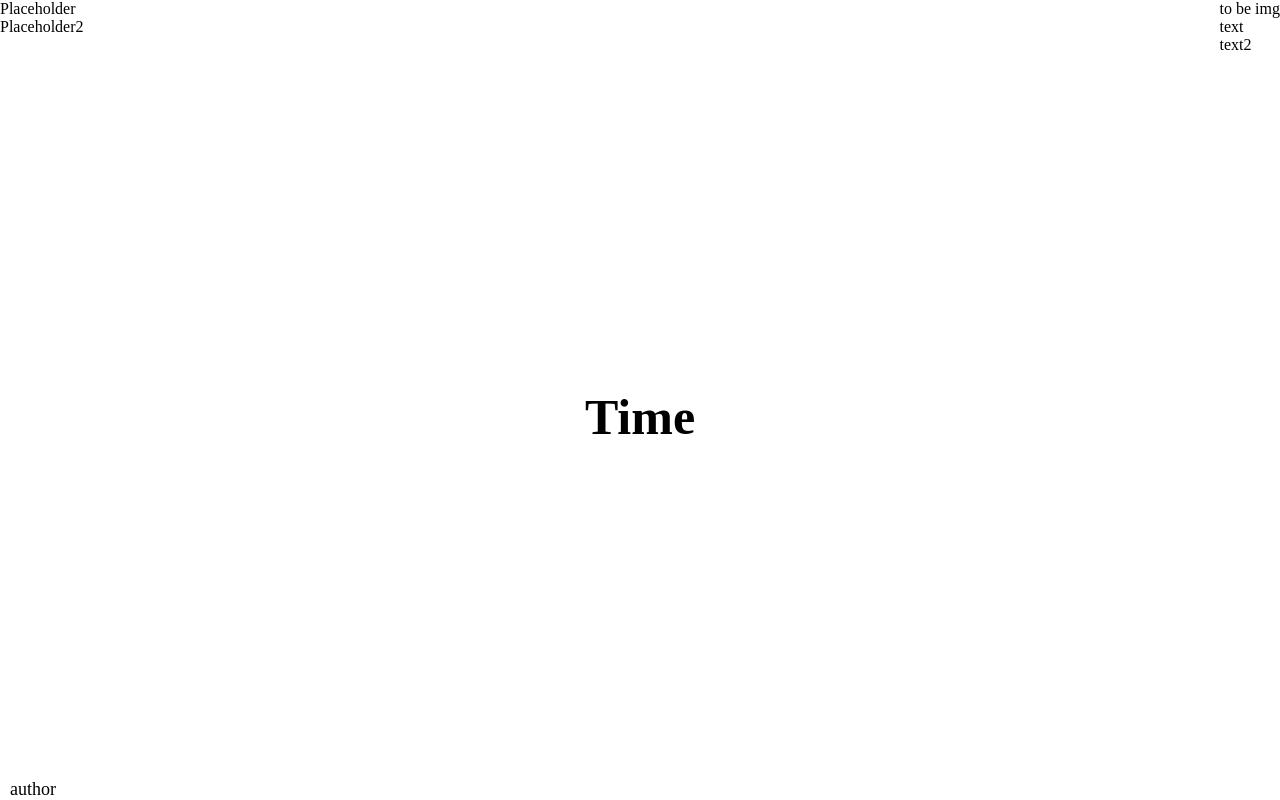
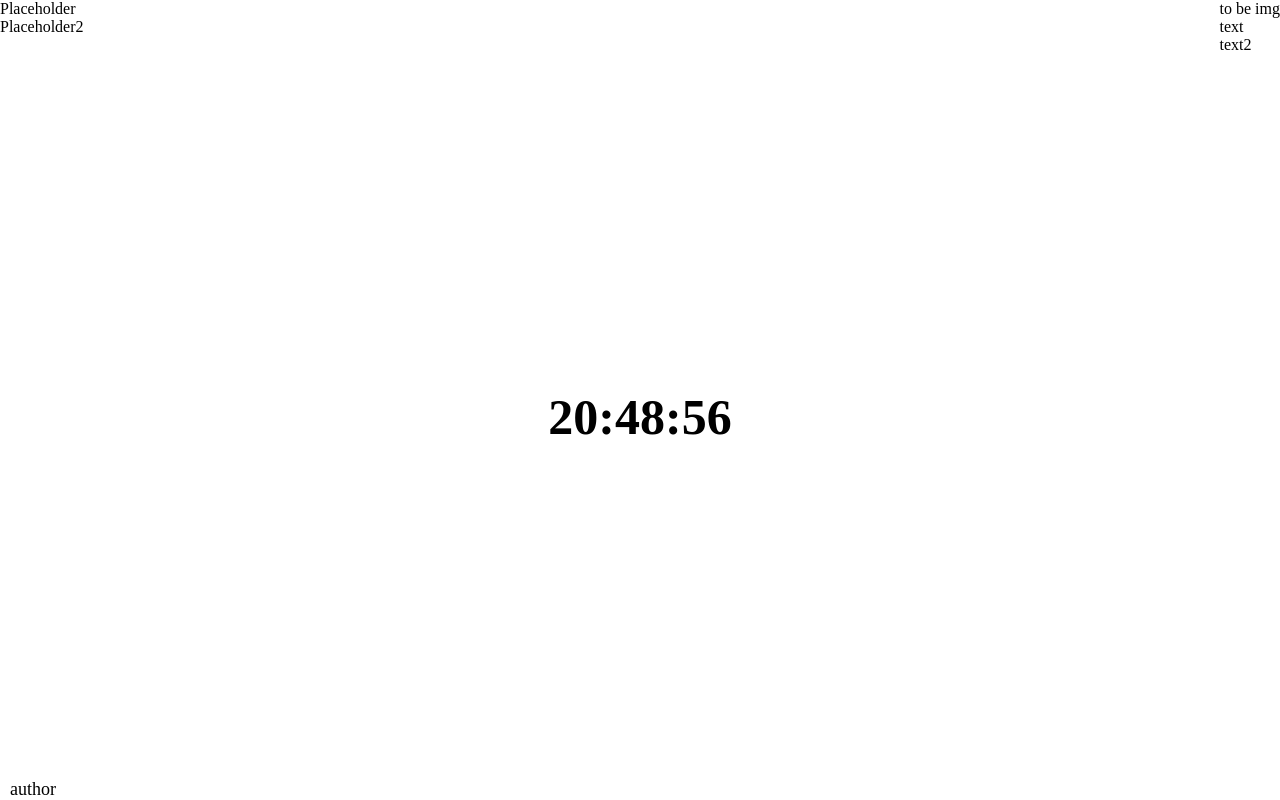
Before and after one commit to jjconway23/dashboard, a plain HTML site: page index.html in a window 1280 px wide. Drawn offline with Linux system fonts and the light colour scheme; no server answers.

Commit message:
import time function and add to setInterval so it updates every second

```diff
--- a/index.html
+++ b/index.html
@@ -25,6 +25,6 @@
     <footer>
         <p id="author">author</p>
     </footer>
-    <script src="js/index.js"></script>
+    <script type="module" src="js/index.js"></script>
 </body>
 </html>
--- a/js/index.js
+++ b/js/index.js
@@ -1,3 +1,5 @@
+import {getTime} from "../utils/getTime.js"
+
 async function getBackground(){
     const response = await fetch("https://api.unsplash.com/photos/random?client_id=Wg_AeGIbG1-4lntKf27nJRi3ZzGuNCSPMcfPdNix4Mo&orientation=landscape&query=supercars")
     if(!response.ok){
@@ -13,7 +15,9 @@ async function getBackground(){
     }
     catch(error){
         console.error(error)
+        // document.body.style.backgroundImage =
     }
 
 }
 getBackground()
+setInterval(getTime,1000)
--- a/utils/getTime.js
+++ b/utils/getTime.js
@@ -1,4 +1,4 @@
-export function getTime(){
+export const getTime =  () => {
     const date = new Date()
-    document.getElementById("time").innerText= d.toLocaleString("en-GB",{timeStyle:"short"})
+    document.getElementById("time").innerText= date.toLocaleString("en-GB",{timeStyle:"medium"})
 }
```
Also changed, not shown: utils/photos/flavien-GJuXN4uyB2U-unsplash.jpg (added).
